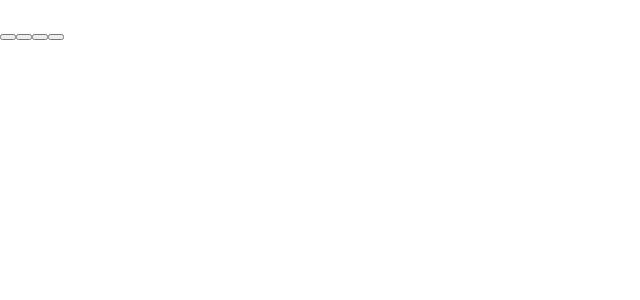
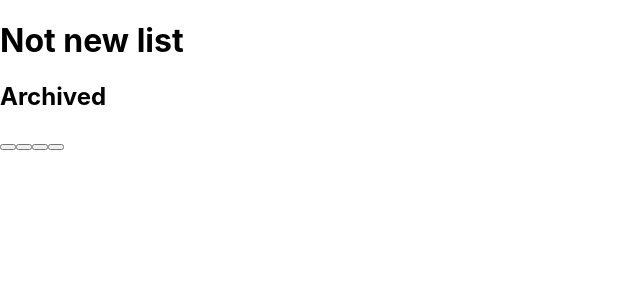
Before and after one commit to pepis-cz/Shopping-List, a React (Create React App) app in the folder client/: page / in a window 1280 px wide. Shown: the top 300 px of the page, without its empty margins (0-640 px from the left). Built offline with nearby package versions, Linux system fonts and the light colour scheme.

Commit message:
zlepšování frontendu
kompletní implementace záhlaví a zápatí

```diff
--- a/client/src/App.js
+++ b/client/src/App.js
@@ -64,7 +64,7 @@ function App() {
 
   return (
     <>
-        <ShoppingList users = {InitialData.users} shopL = {InitialData.shopLists[1]} userId = {InitialData.userId}/>
+        <ShoppingList users = {InitialData.users} shopL = {InitialData.shopLists[0]} userId = {InitialData.userId}/>
     </>
   );
 }
--- a/client/src/Components/shopping-list/archive.jsx
+++ b/client/src/Components/shopping-list/archive.jsx
@@ -1,16 +1,12 @@
-import { useState } from 'react'
 import Button from 'react-bootstrap/Button'
 
-function Archive({ archived }) {
-    const [toggle, setToggle] = useState(archived);
-
-    const handleClick = () => {
-        setToggle(!toggle);
-    }
+function Archive({ archived, setArchived }) {
+    const handleClick = () =>
+        setArchived(!archived);
 
     return (
         <Button onClick = {handleClick}>
-            { toggle ? <i className = 'bi bi-recycle'/> : <i className = 'bi bi-archive'/> }
+            { archived ? <i className = 'bi bi-recycle'/> : <i className = 'bi bi-archive'/> }
         </Button>
     )
 }
--- a/client/src/Components/shopping-list/footer.jsx
+++ b/client/src/Components/shopping-list/footer.jsx
@@ -1,13 +1,14 @@
-import Archive from './archive';
+import Archive from './archive'
 import Members from './member-modal';
 
 import Delete from './delete';
 import Unlink from './unlink';
 
-function Footer({ archived, users, members, userId, owner, id }) {
+function Footer({ archived, setArchived, users, members, userId, owner, id }) {
+
     return(
         <>
-            <Archive archived = {archived}/>
+            <Archive archived = {archived} setArchived = {setArchived}/>
             <Members users = {users} members = {members} userId = {userId} owner = {owner}/>
 
             {owner === userId? (
--- a/client/src/Components/shopping-list/shopping-list.jsx
+++ b/client/src/Components/shopping-list/shopping-list.jsx
@@ -1,15 +1,19 @@
 import Header from "./header";
-import BodyTop from "./body-top";
-import BodyBot from "./body-bot";
 import Footer from "./footer";
+
+import { useState } from "react";
 
 function ShoppingList({ users, shopL, userId }) {
 
+    const [archived, setArchived] = useState(shopL.archived);
+
+    console.log('ShoppingList:', archived, setArchived);
+
     return (
         <>
-            <Header title = {shopL.title} archived = {shopL.archived}/>
+            <Header title = {shopL.title} archived = {archived}/>
 
-            <Footer archived = {shopL.archived} users = {users} members = {shopL.members} userId = {userId} owner = {shopL.owner} id = {shopL.id}/>
+            <Footer archived = {archived} setArchived = {setArchived} users = {users} members = {shopL.members} userId = {userId} owner = {shopL.owner} id = {shopL.id}/>
         </>
     )
 }
```
